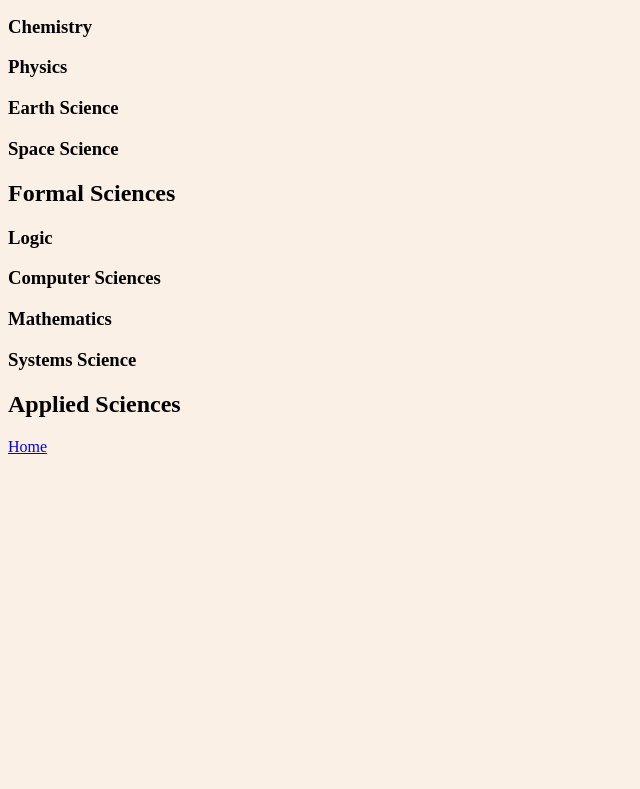
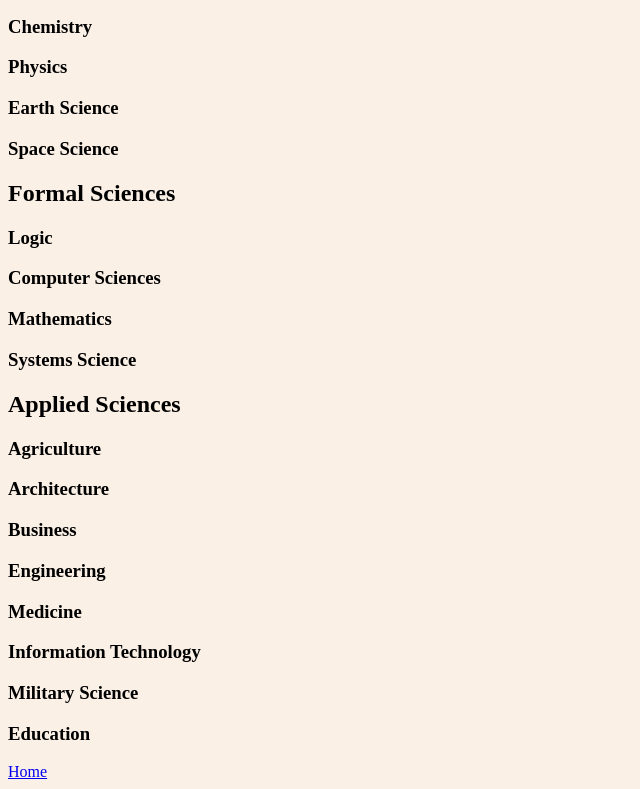
Before and after one commit to condude/my-website, a plain HTML site: page contents.html in a window 1280 px wide. Shown: the part 818-1607 px from the top of the page, without its empty margins (0-640 px from the left). Before the commit the page ends 1282 px from the top, so only its background shows below. Drawn offline with Linux system fonts and the light colour scheme.

Commit message:
Add fields under applied sciences.

```diff
--- a/contents.html
+++ b/contents.html
@@ -36,6 +36,14 @@
          <h3>Mathematics</h3>
          <h3>Systems Science</h3>
         <h2>Applied Sciences</h2>
+         <h3>Agriculture</h3>
+         <h3>Architecture</h3>
+         <h3>Business</h3>
+         <h3>Engineering</h3>
+         <h3>Medicine</h3>
+         <h3>Information Technology</h3>
+         <h3>Military Science</h3>
+         <h3>Education</h3>
         <a href="/index.html">Home</a>
     </body>
 </html>
```
